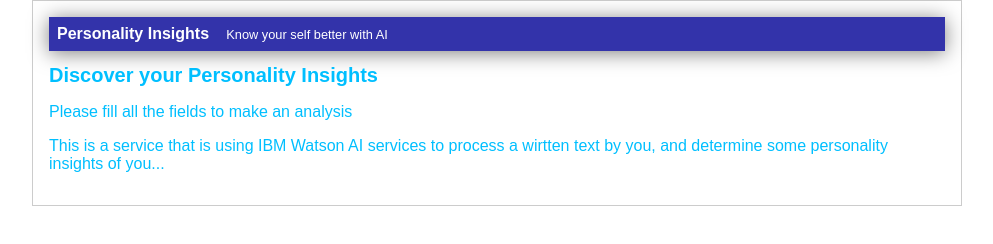
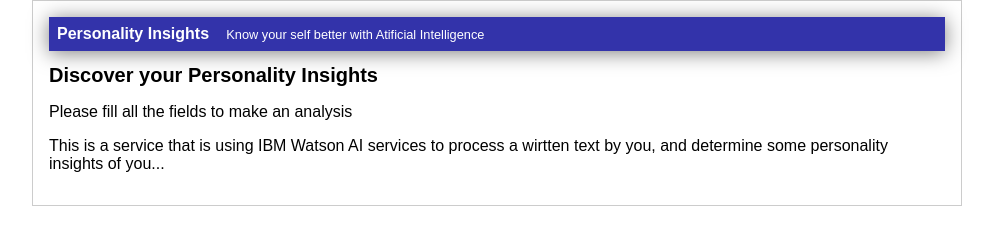
Before and after one commit to santiagorocha/personalityInsights, a plain HTML site: page index.html in a window 1280 px wide. Shown: the whole page, without its empty margins (143-1136 px from the left). Drawn offline with Linux system fonts and the light colour scheme.

Commit message:
Modified header and font color

```diff
--- a/css/styles.css
+++ b/css/styles.css
@@ -1,6 +1,6 @@
 body
 {
-    color: deepskyblue;
+    color: black;
     text-align: center;
     font-family: Arial;
     font-size: 16px;
--- a/index.html
+++ b/index.html
@@ -7,7 +7,7 @@
         <div  id="container">
             <div id="header">
                  Personality Insights
-                 <span id="tagline">Know your self better with AI</span>
+                 <span id="tagline">Know your self better with Atificial Intelligence</span>
             </div>
              <div id="form">
                 <h1>Discover your Personality Insights</h1>
```
